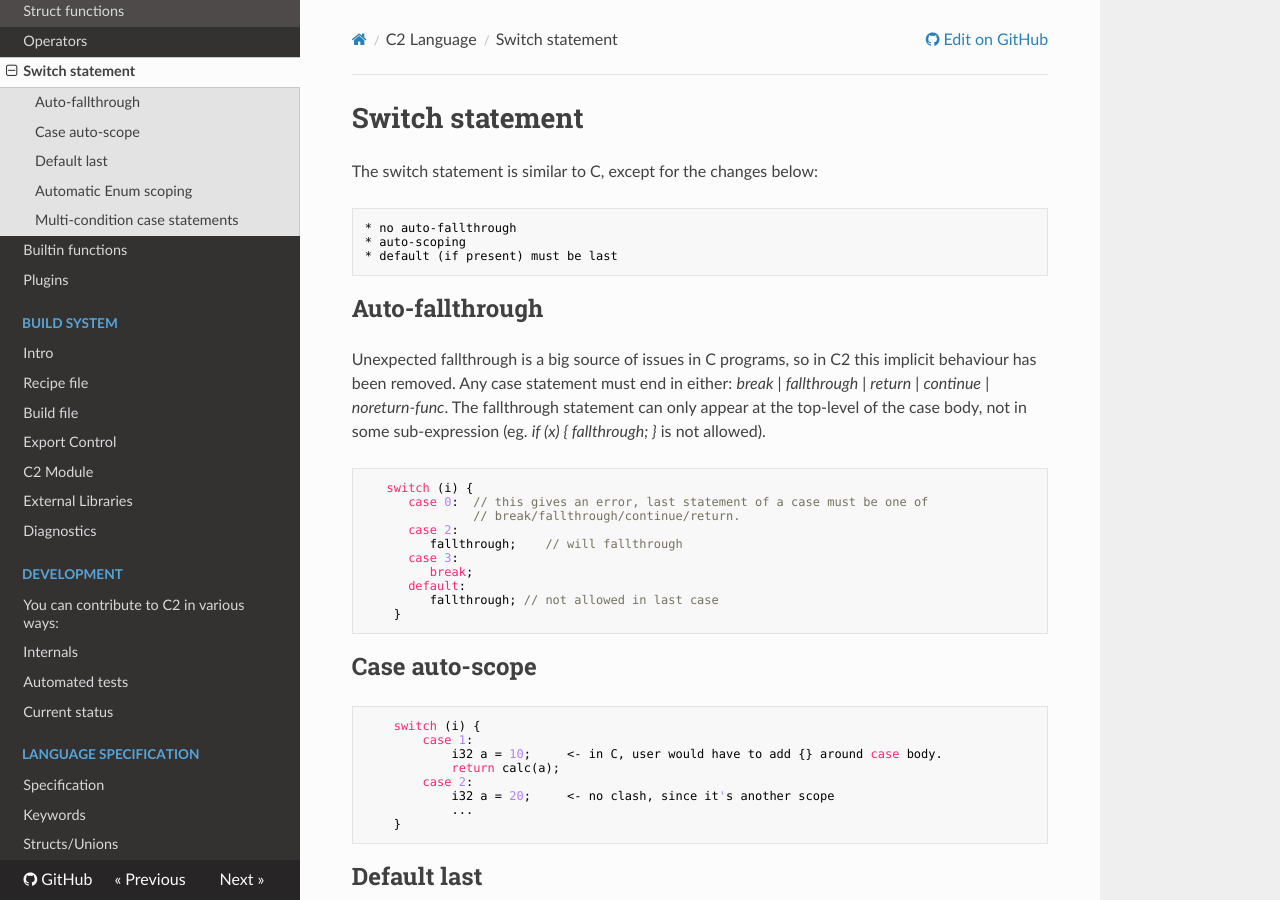
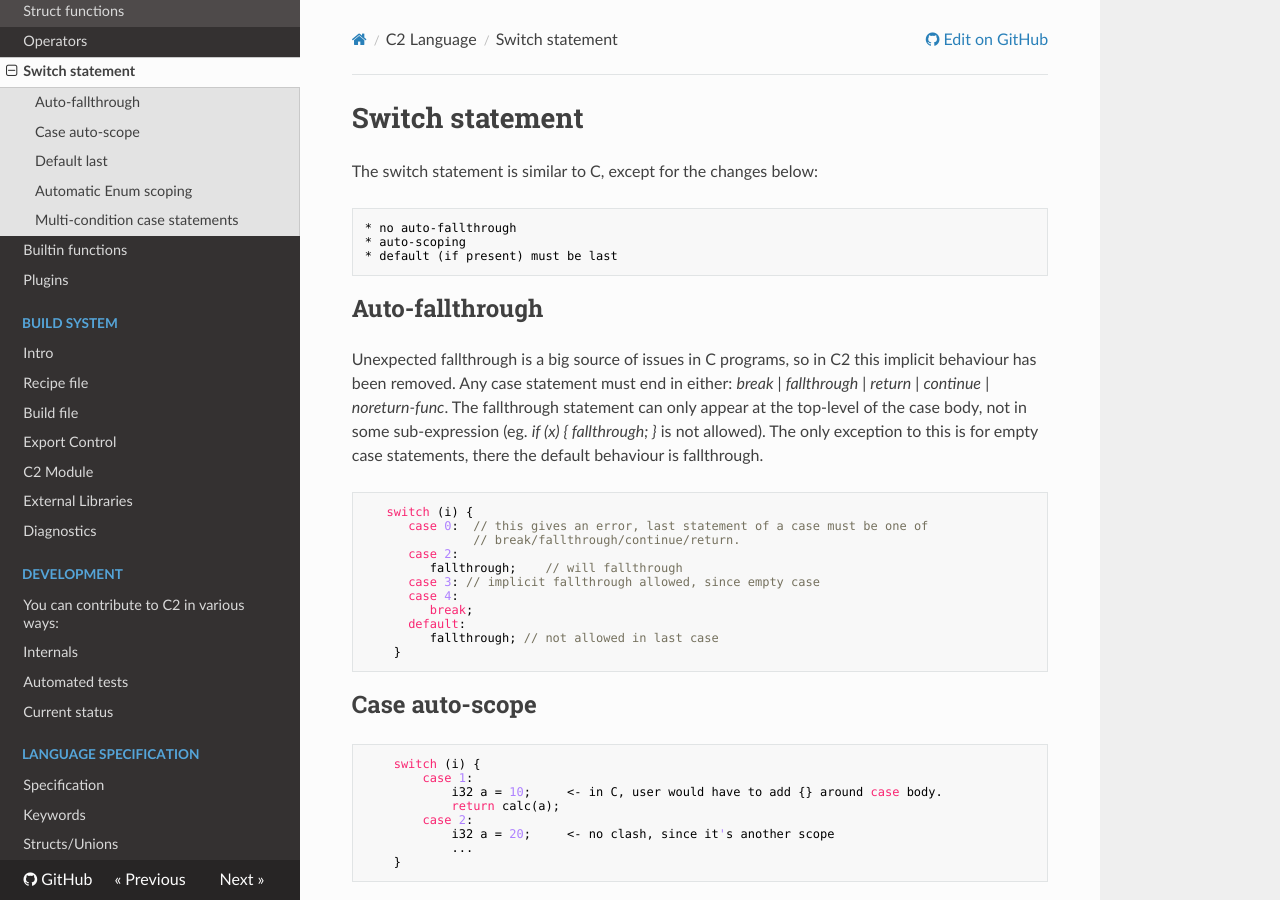
Before and after one commit to c2lang/documentation, an MkDocs documentation site: the page built from documentation/docs/language/switch_statement.md, in a window 1280 px wide and 900 px high. Built offline with MkDocs 1.6.1, drawn with Linux system fonts in a browser that asks for light colours; nearby versions of some CDN libraries; old or Windows-style settings are respelled for this version of MkDocs.

Commit message:
fallthrough: made fallthrough optional for empty cases

````diff
--- a/documentation/docs/language/switch_statement.md
+++ b/documentation/docs/language/switch_statement.md
@@ -14,6 +14,8 @@ this implicit behaviour has been removed. Any case statement must end in
 either: *break* | *fallthrough* | *return* | *continue* | *noreturn-func*.
 The fallthrough statement can only appear at the top-level of the case body,
 not in some sub-expression (eg. _if (x) { fallthrough; }_ is not allowed).
+The only exception to this is for empty case statements, there the default
+behaviour is fallthrough.
 
 ```c
    switch (i) {
@@ -21,7 +23,8 @@ not in some sub-expression (eg. _if (x) { fallthrough; }_ is not allowed).
                // break/fallthrough/continue/return.
       case 2:
          fallthrough;    // will fallthrough
-      case 3:
+      case 3: // implicit fallthrough allowed, since empty case
+      case 4:
          break;
       default:
          fallthrough; // not allowed in last case
````
